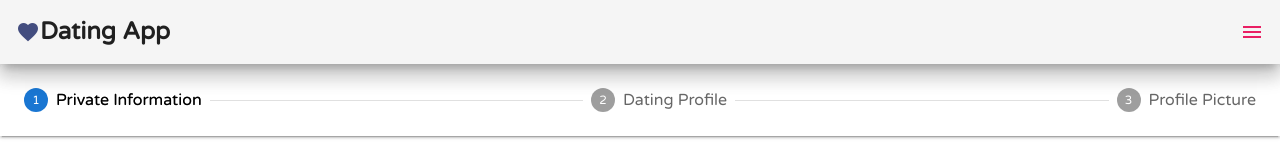
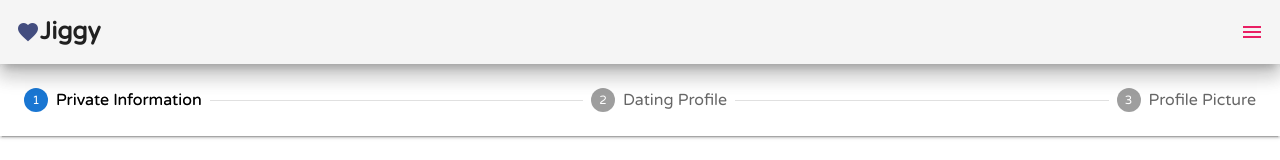
Before and after one commit to JHidalgo24/FunkyAppThingy, a Vue app: page /#/sign-up in a window 1280 px wide. Shown: the top 160 px of the page. Built offline with nearby package versions, Linux system fonts and the light colour scheme.

Commit message:
placeholder footer

```diff
--- a/src/App.vue
+++ b/src/App.vue
@@ -3,7 +3,7 @@
 
     <v-app-bar elevation="12" app>
       <v-icon color="rgb(67, 77, 127)">mdi-heart</v-icon>
-      <h2>Dating App</h2>
+      <h2>Jiggy</h2>
       <v-spacer></v-spacer>
       <v-btn color="pink" dark @click.stop="drawer = !drawer" icon>
         <v-icon>mdi-menu</v-icon>
```
